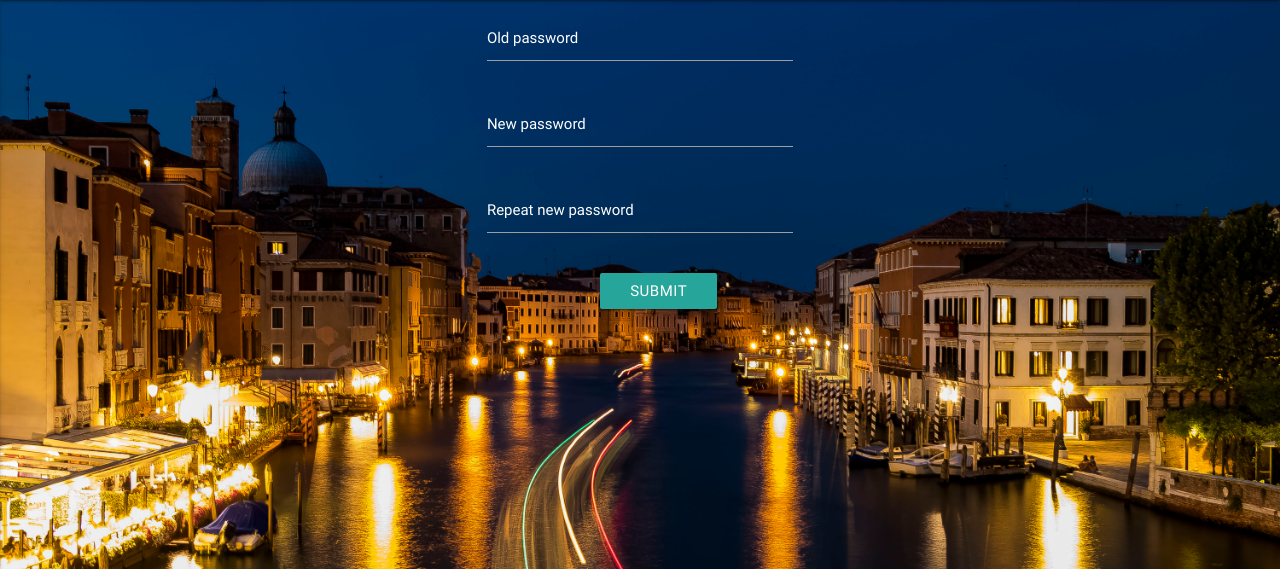
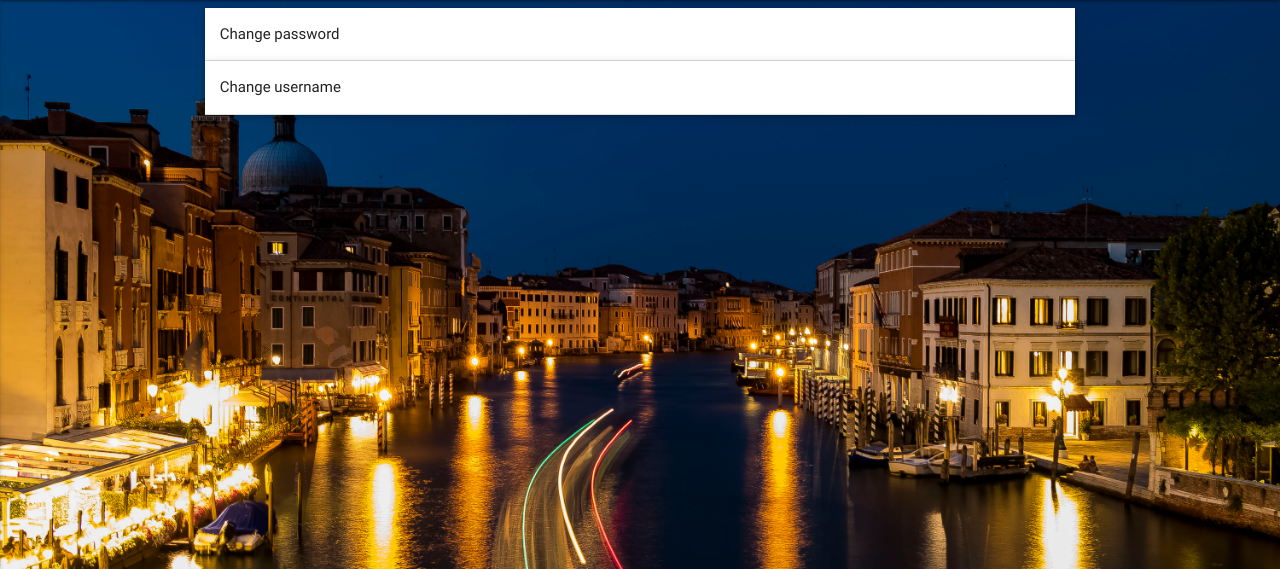
Before and after one commit to sjaster/pytodo, a Flask app: a page that uses src/templates/user.html in a window 1280 px wide. Shown: the part 64-633 px from the top of the page. Run offline with Flask 2, Linux system fonts and the light colour scheme; the visitor is signed in with stand-in values (Sample User, id 1).

Commit message:
implement username change / modify style of change page

```diff
--- a/src/app.py
+++ b/src/app.py
@@ -169,16 +169,28 @@ def create_card_by_subject(subject_name):
     subjects = subject_g.get_subject_by_user(user.id)
     return render_template('create_card.html', subjects=subjects, subject_name=subject_name)
 
-@app.route('/<username>/manage', methods=['GET','POST'])
+@app.route('/<username>/manage')
 @login_required
 def manage_user(username):
+    return render_template('user.html', username=username, context=username+' '+Context.manage_user)
+
+@app.route('/<username>/manage/<id>', methods=['POST','GET'])
+@login_required
+def change_user(username, id):
     error = None
 
-    if request.method == 'POST':
+    if id == 'username':
+        user = user_g.get_current_user()
+        error = user.change_username(user, request.form['newuser'], request.form['repeatuser'])
+        if error:
+            return render_template('user.html', error=error, username=username, context=username + ' ' + Context.manage_user)
+        flash('Successfully changed your username')
+
+    if id == 'password':
         user = user_g.get_current_user()
         error = user.change_passwd(user, request.form['oldpw'], request.form['newpw'], request.form['repeatpw'])
         if error:
-            return render_template('user.html', error=error, username=username, context=username+' '+Context.manage_user)
+            return render_template('user.html', error=error, username=username, context=username + ' ' + Context.manage_user)
         flash('Successfully changed your password')
 
-    return render_template('user.html', username=username, context=username+' '+Context.manage_user)
+    return redirect(url_for('manage_user', username=username))
--- a/src/static/css/expand.css
+++ b/src/static/css/expand.css
@@ -18,3 +18,7 @@ body {
 .icon-search-bar {
   margin-top: -12px
 }
+
+.change-form {
+  background: white;
+}
--- a/src/static/js/function.js
+++ b/src/static/js/function.js
@@ -8,6 +8,8 @@ $( document ).ready(function(){
     });
     //Select Menu
     $('select').material_select();
+    //Collapsible User Management
+    $('.collapsible').collapsible();
 })
 
 function remove_fixed() {
--- a/src/templates/user.html
+++ b/src/templates/user.html
@@ -2,23 +2,27 @@
 {% block body %}
 <div class="container">
 <div class="row">
-    <form class="col s4 push-s4 center" method="POST" action="{{ url_for('manage_user', username=username) }}">
+    <ul class="collapsible popout" data-collapsible="expendable">
+        <li class="change-form">
+            <div class="collapsible-header">Change password</div>
+            <div class="collapsible-body center">
+                <form method="POST" action="{{ url_for('change_user', username=username, id='password') }}">
                     <div class="row">
                         <div class="input-field">
-                <input name="oldpw" type="password" class="white-text validate" required/>
-                <label for="oldpw" class="white-text active">Old password</label>
+                            <input name="oldpw" type="password" class="validate" required/>
+                            <label for="oldpw" class="active">Old password</label>
                         </div>
                     </div>
                     <div class="row">
                         <div class="input-field">
-                <input name="newpw" type="password" class="white-text validate" required/>
-                <label for="newpw" class="white-text active">New password</label>
+                            <input name="newpw" type="password" class="validate" required/>
+                            <label for="newpw" class="active">New password</label>
                         </div>
                     </div>
                     <div class="row">
                         <div class="input-field">
-                <input name="repeatpw" type="password" class="white-text validate" required/>
-                <label for="repeatpw" class="white-text active">Repeat new password</label>
+                            <input name="repeatpw" type="password" class="validate" required/>
+                            <label for="repeatpw" class="active">Repeat new password</label>
                         </div>
                     </div>
                     {% if error %}
@@ -31,11 +35,47 @@
                     </div>
                     {% endif %}
                     <div class="row">
-            <div class="col s4 push-s4">
+                        <div>
                             <button class="btn waves-effect waves-light teal lighten-1" type="submit">Submit</button>
                         </div>
                     </div>
                 </form>
             </div>
+        </li>
+        <li class="change-form">
+            <div class="collapsible-header">Change username</div>
+            <div class="collapsible-body center">
+                <form method="POST" action="{{ url_for('change_user', username=username, id='username') }}">
+                    <div class="row">
+                        <div class="input-field">
+                            <input name="newuser" type="password" class="validate" required/>
+                            <label for="newuser" class="active">New username (unique)</label>
+                        </div>
+                    </div>
+                    <div class="row">
+                        <div class="input-field">
+                            <input name="repeatuser" type="password" class="validate" required/>
+                            <label for="repeatuser" class="active">Repeat new username</label>
+                        </div>
+                    </div>
+                    {% if error %}
+                    <div class="row">
+                        <div class="col s12 card-panel orange accent-3 flash-panel">
+                            <span class="white-text">
+                                <b>An error occured during the verification of your username change!</b>
+                                <br/>{{ error }}</span>
+                        </div>
+                    </div>
+                    {% endif %}
+                    <div class="row">
+                        <div>
+                            <button class="btn waves-effect waves-light teal lighten-1" type="submit">Submit</button>
+                        </div>
+                    </div>
+                </form>
+            </div>
+        </li>
+    </ul>
+</div>
 </div>
 {% endblock %}
```
Also changed, not shown: src/models.py (+14 -0 lines). Lines whose indentation alone changed are shown as unchanged.
